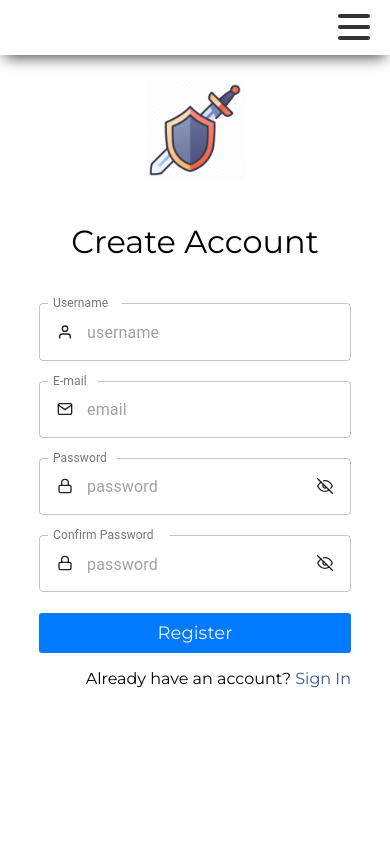
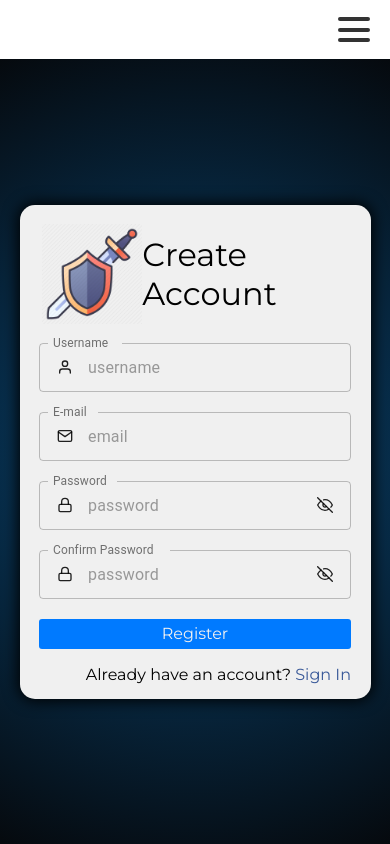
Before and after one commit to PauloThor/Guild-Leveling, a React (Create React App) app: page / in a window 390 px wide. Built offline with nearby package versions, Linux system fonts and the light colour scheme.

Commit message:
feature: made a responsive signin design and changed styles on signup/signin/global, also did fixes on some breaked styles

```diff
--- a/src/components/FormLogin/index.jsx
+++ b/src/components/FormLogin/index.jsx
@@ -1,20 +1,21 @@
+import { FiLock, FiUser, FiEye, FiEyeOff } from "react-icons/fi";
+import { InputAdornment, TextField } from "@material-ui/core";
 import { yupResolver } from "@hookform/resolvers/yup";
+import { useInfoUser } from "../../provider/user";
+import { useForm } from "react-hook-form";
+import { Link } from "react-router-dom";
+import { Container } from "./styles";
+import { useState } from "react";
+import RPG from "../../assets/rpg.png";
 import * as yup from "yup";
-import { Button, InputAdornment, TextField } from "@material-ui/core";
-import { FiLock, FiUser } from "react-icons/fi";
-import { Container } from "./styles";
-import { Link } from "react-router-dom";
-import { useForm } from "react-hook-form";
-import { useInfoUser } from "../../provider/user";
 
 const FormLogin = () => {
+  const [inputType, setInputType] = useState("password");
   const { login } = useInfoUser();
+
   const schema = yup.object().shape({
     username: yup.string().required("Required field"),
-    password: yup
-      .string()
-      .min(6, "Minimum 6 characters")
-      .required("Required field"),
+    password: yup.string().required("Required field"),
   });
 
   const {
@@ -23,16 +24,19 @@ const FormLogin = () => {
     formState: { errors },
   } = useForm({ resolver: yupResolver(schema) });
 
-  const loginApp = (data) => {
-    login(data);
+  const handleVisibility = () => {
+    inputType === "password" ? setInputType("text") : setInputType("password");
   };
 
   return (
     <Container>
-      <form onSubmit={handleSubmit(loginApp)}>
-        <h2>Login Guild Leveling</h2>
+      <div className="form">
+        <img src={RPG} alt="" />
+        <form onSubmit={handleSubmit(login)}>
+          <h2>Welcome aboard, sailor! 🌊</h2>
+
           <TextField
-          fullWidth
+            variant="outlined"
             InputProps={{
               startAdornment: (
                 <InputAdornment>
@@ -43,51 +47,43 @@ const FormLogin = () => {
             helperText={errors.username?.message}
             {...register("username")}
             label="Username"
-          name="username"
+            placeholder="username"
           />
 
           <TextField
-          fullWidth
+            variant="outlined"
+            type={inputType}
             InputProps={{
               startAdornment: (
                 <InputAdornment position="start">
                   <FiLock />
                 </InputAdornment>
               ),
+              endAdornment: (
+                <InputAdornment position="end">
+                  {inputType === "password" ? (
+                    <FiEyeOff onClick={handleVisibility} />
+                  ) : (
+                    <FiEye onClick={handleVisibility} />
+                  )}
+                </InputAdornment>
+              ),
             }}
             helperText={errors.password?.message}
             {...register("password")}
-          name="password"
+            placeholder="password"
             label="Password"
-          type="password"
           />
 
-        <Button
-          type="submit"
-          variant="contained"
-          color="primary"
-          disableElevation
-        >
-          Enter
-        </Button>
+          <input type="submit" className="button" value="Login" />
 
           <p>
-          Don't have an account? Register<Link to="/">here</Link>.
+            Don't have an account? <Link to="/">Sign Up</Link>
           </p>
         </form>
+      </div>
     </Container>
   );
 };
 
 export default FormLogin;
-// api
-// .post("/sessions/", data)
-// .then((response) => {
-//   const { access } = response.data; //desestrutura a resposta, pegando somente o access(token)
-//   localStorage.setItem("@habits:token", JSON.stringify(access));
-//   // setInfoUser({access})
-// })
-// .then(() => {
-//   return history.push("/dashboard");
-// })
-// .catch((err) => console.log("Erro ao logar"));
--- a/src/components/FormLogin/styles.js
+++ b/src/components/FormLogin/styles.js
@@ -1,8 +1,139 @@
-import styled from "styled-components";
+import styled, { keyframes } from "styled-components";
+
+const appearFromCenter = keyframes`
+    from {
+        opacity: 0;
+        transform: translateX(0px);
+    }
+
+    to {
+        opacity: 1;
+        transform: translateY(0px)
+    }
+`;
 
 export const Container = styled.div`
-  //teste
-  width: 40%;
-  min-height: 30vh;
-  margin: 0 auto;
+  display: flex;
+  justify-content: center;
+  align-items: center;
+  width: 100vw;
+  height: 93vh;
+  background: var(--bg-gradient);
+
+  div.form {
+    height: 504px;
+    display: flex;
+    justify-content: center;
+    animation: ${appearFromCenter} 1.5s;
+  }
+
+  img {
+    width: 100px;
+    height: 100px;
+    position: relative;
+    top: -45px;
+    left: 55px;
+  }
+
+  form {
+    background: var(--white);
+    border-radius: 15px;
+    padding: 0px 100px;
+    justify-content: center;
+    width: 550px;
+    display: flex;
+    flex-direction: column;
+    margin-right: 80px;
+    max-height: 504px;
+    box-shadow: 0px 0px 15px 2px #000000;
+
+    h2 {
+      margin-bottom: 60px;
+      width: 221px;
+    }
+
+    .MuiFormControl-root {
+      margin-bottom: 20px;
+    }
+
+    .MuiInputAdornment-positionStart {
+      margin-right: 0;
+    }
+
+    .MuiOutlinedInput-inputAdornedStart {
+      padding-left: 14px;
+    }
+
+    .MuiInputAdornment-positionEnd {
+      cursor: pointer;
+    }
+
+    .MuiFormHelperText-contained {
+      //z-index: -1;
+      text-align: start;
+      margin-left: 3px;
+      color: red;
+      margin-right: 0px;
+    }
+
+    input.button {
+      transition: 0.25s;
+      border-radius: 3px;
+      border: none;
+      background: var(--blue);
+      color: var(--white);
+      cursor: pointer;
+      height: 40px;
+      font-size: 18px;
+    }
+
+    input.button:hover {
+      filter: brightness(85%);
+    }
+
+    p {
+      text-align: end;
+
+      a {
+        color: var(--link);
+      }
+    }
+  }
+
+  @media (max-width: 830px) {
+    img {
+      top: -44px;
+      left: -45px;
+    }
+
+    form {
+      margin-right: 0;
+      margin-left: -100px;
+      min-width: 80vw;
+      padding: 0;
+      max-width: 40vw;
+      align-items: center;
+
+      .MuiTextField-root,
+      input.button {
+        width: 70vw;
+      }
+    }
+  }
+
+  @media (max-width: 435px) {
+    div.form {
+      height: initial;
+    }
+
+    form {
+      h2 {
+        margin: 30px 0 40px 0;
+      }
+
+      p {
+        font-size: 15px;
+      }
+    }
+  }
 `;
--- a/src/components/FormSign/index.jsx
+++ b/src/components/FormSign/index.jsx
@@ -1,13 +1,13 @@
 import { FiMail, FiLock, FiUser, FiEye, FiEyeOff } from "react-icons/fi";
 import { InputAdornment, TextField } from "@material-ui/core";
 import { yupResolver } from "@hookform/resolvers/yup";
-import { Link } from "react-router-dom";
+import { useInfoUser } from "../../provider/user";
 import { useState, useEffect } from "react";
 import { useForm } from "react-hook-form";
+import { Link } from "react-router-dom";
 import RPG from "../../assets/rpg.png";
 import { Container } from "./styles";
 import * as yup from "yup";
-import { useInfoUser } from "../../provider/user";
 
 const FormSing = () => {
   const [inputType, setInputType] = useState("password");
@@ -53,18 +53,18 @@ const FormSing = () => {
 
   return (
     <Container>
-      <div className="img">
+      <div className="left-container">
         <h1>Imagem aqui</h1>
       </div>
 
-      <form onSubmit={handleSubmit(onSubmit)}>
+      <div className="right-container">
+        <div className="form-container">
           <div className="header">
-          <div className="signup-header">
             <img src={RPG} alt="shield" />
             <h1>Create Account</h1>
           </div>
-        </div>
 
+          <form onSubmit={handleSubmit(onSubmit)}>
             <TextField
               variant="outlined"
               InputProps={{
@@ -153,6 +153,8 @@ const FormSing = () => {
               Already have an account? <Link to="/login">Sign In</Link>
             </p>
           </form>
+        </div>
+      </div>
     </Container>
   );
 };
--- a/src/components/FormSign/styles.js
+++ b/src/components/FormSign/styles.js
@@ -26,40 +26,51 @@ const appearFromLeft = keyframes`
 
 export const Container = styled.div`
   display: flex;
+  height: 93vh;
+  background: var(--bg-gradient);
 
-  div.img {
+  div.left-container {
     animation: ${appearFromLeft} 1.5s;
-    width: 50vw;
+  }
+
+  div.right-container,
+  div.left-container {
+    height: 100%;
+    width: 100%;
     display: flex;
+    align-items: center;
+    flex-direction: column;
     justify-content: center;
+  }
 
-    h1 {
-      margin-top: 390px;
-    }
-  }
+  div.right-container {
+    animation: ${appearFromRight} 1.5s;
 
     form,
     div.header,
-  div.signup-header,
     .MuiFormControl-root,
     input.button,
     p {
       min-width: 256px;
     }
 
-  form {
-    width: 50vw;
-    animation: ${appearFromRight} 1.5s;
+    div.form-container {
+      width: 55%;
       display: flex;
+      justify-content: center;
       flex-direction: column;
       align-items: center;
-    margin-top: 150px;
+      border-radius: 15px;
+      background: var(--white);
+      min-width: 477px;
+      padding: 20px 0;
+      box-shadow: 0px 0px 15px 2px #000000;
+    }
 
     div.header {
-      div.signup-header {
       width: 87%;
       display: flex;
-        margin: 0 auto 10px auto;
+      justify-content: center;
 
       img {
         width: 100px;
@@ -67,16 +78,14 @@ export const Container = styled.div`
       }
 
       h1 {
-          width: 300px;
         font-weight: 400;
         margin: 42px 0;
       }
     }
-    }
 
-    input {
-      margin-top: 1.2px;
-    }
+    form {
+      display: flex;
+      flex-direction: column;
 
       .MuiInputAdornment-positionEnd svg {
         cursor: pointer;
@@ -111,7 +120,6 @@ export const Container = styled.div`
       }
 
       p {
-      z-index: -1;
         text-align: end;
         width: 400px;
         margin-bottom: 0;
@@ -142,7 +150,7 @@ export const Container = styled.div`
       }
 
       .button:hover {
-      filter: brightness(90%);
+        filter: brightness(85%);
       }
 
       div.password {
@@ -156,16 +164,15 @@ export const Container = styled.div`
         }
       }
     }
+  }
 
   @media (max-width: 1100px) {
-    div.img {
+    div.left-container {
       display: none;
     }
 
-    form {
-      width: 100vw;
+    div.right-container form {
       align-items: center;
-      margin-top: 3vh;
 
       .MuiFormControl-root,
       .button,
@@ -180,37 +187,44 @@ export const Container = styled.div`
 
         .MuiFormControl-root {
           width: 100%;
-          max-width: 80vw;
           min-width: 256px;
         }
-      }
-
-      p.MuiFormHelperText-contained {
-        width: 100%;
       }
     }
   }
 
   @media (max-width: 435px) {
-    form {
+    div.right-container div.form-container {
+      min-width: initial;
+      width: 90%;
+      height: initial;
+      padding: 0 0 15px 0;
+
+      div.header {
+        align-items: center;
+
+        h1 {
+          margin: 30px 0;
+        }
+      }
+    }
+
+    div.right-container form {
       max-width: 100vw;
 
-      div.header {
-        margin: 0;
+      .MuiOutlinedInput-inputAdornedStart {
+        padding: 15px;
+      }
 
-        div.signup-header {
-          width: 100%;
-          flex-direction: column;
-          align-items: center;
-          margin: 0;
-          text-align: center;
-        }
+      input.button {
+        height: 30px;
+        font-size: 16px;
       }
     }
   }
 
   @media (max-width: 332px) {
-    form p {
+    div.right-container form p {
       text-align: center;
       font-size: 15px;
     }
--- a/src/components/Navbar/styles.js
+++ b/src/components/Navbar/styles.js
@@ -6,8 +6,10 @@ export const UlContainer = styled.ul`
   flex-flow: row nowrap;
 
   li {
+    cursor: pointer;
     font-size: 20px;
     margin-right: 50px;
+    height: 25px;
   }
 
   li:hover {
@@ -47,18 +49,18 @@ export const UlContainer = styled.ul`
 
 export const NavContainer = styled.nav`
   width: 100%;
-  height: 55px;
+  height: 7vh;
   padding: 0;
   display: flex;
   justify-content: space-between;
   box-shadow: 0px 7px 15px -5px rgb(0 0 0 / 75%);
+  align-items: center;
 `;
 
 export const BurgerMenu = styled.div`
   width: 2rem;
   height: 2rem;
   position: relative;
-  top: 11px;
   right: 20px;
   z-index: 1;
   display: none;
--- a/src/provider/user/index.js
+++ b/src/provider/user/index.js
@@ -31,7 +31,7 @@ export const UserProvider = ({ children }) => {
       .then(() => {
         return history.push("/dashboard");
       })
-      .catch((err) => console.log(err, "Erro ao logar"));
+      .catch(() => toast.error("Invalid username/password."));
   };
 
   //Envia os dados para cadastrar o usuário na API, e o leva para o dashboard
--- a/src/styles/global.js
+++ b/src/styles/global.js
@@ -17,8 +17,9 @@ export default createGlobalStyle`
 	    --green: #2ade2a;
         --darkblue: #094979;
         --brown: #5a4054;
-        --gradient-blue-dark: radial-gradient(circle, var(--darkblue) 0%, var(--black) 74%);
+        --gradient-blue-dark: radial-gradient(circle, var(--darkblue) 0%, var(--black) 84%);
         --gradient-brown-dark: radial-gradient(circle, var(--brown) 10%, var(--black) 93%);
+        --bg-gradient: radial-gradient(circle, var(--darkblue) 0%, var(--black) 110%);
     }
 
     body, div, h1, h2, h3, h4, h5, h6 {
@@ -43,4 +44,12 @@ export default createGlobalStyle`
         cursor: pointer;
     }
 
+    div.App {
+        width: 100vw;
+        height: 100vh;
+    }
+
+    body {
+        overflow: hidden;
+    }
 `;
```
Lines whose indentation alone changed are shown as unchanged.
